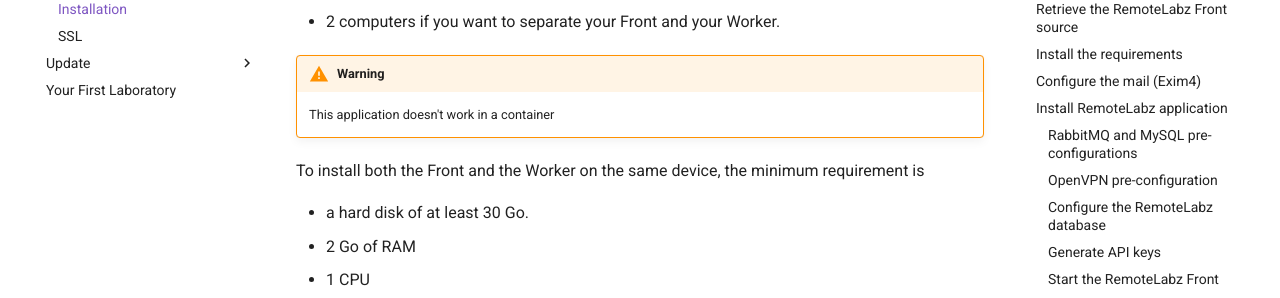
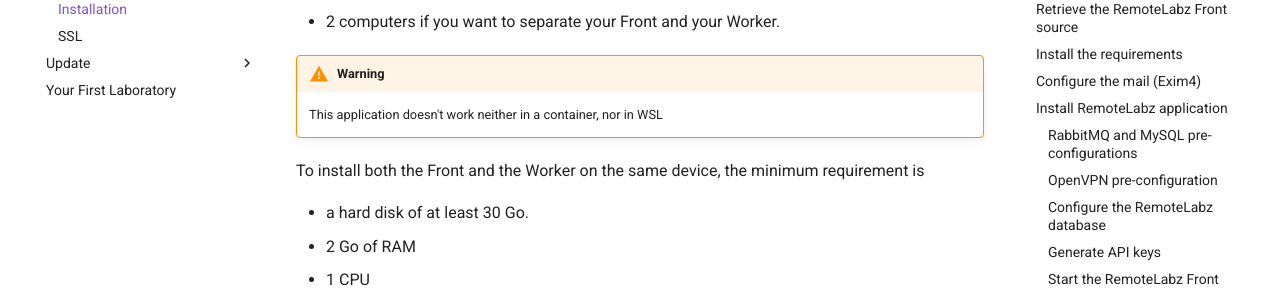
Before and after one commit to remotelabz/remotelabz-docs, an MkDocs documentation site: the page built from docs/administrators/getting-started/ubuntu-standalone.md, in a window 1280 px wide and 900 px high, scrolled down 334 px. Shown: the part 153-451 px from the top of the window. Built offline with MkDocs 1.6.1 and Material for MkDocs 9.7.7, drawn with Linux system fonts in a browser that asks for light colours; comment, search, counter and statistics services are not loaded.

Commit message:
Update docs - no container no WSL

```diff
--- a/docs/administrators/getting-started/ubuntu-standalone.md
+++ b/docs/administrators/getting-started/ubuntu-standalone.md
@@ -9,7 +9,7 @@ The first step is to install Ubuntu Server 20.04 LTS https://releases.ubuntu.com
 - 2 computers if you want to separate your Front and your Worker.
 
 !!! warning
-    This application doesn't work in a container
+    This application doesn't work neither in a container, nor in WSL
 
 
 To install both the Front and the Worker on the same device, the minimum requirement is
```
